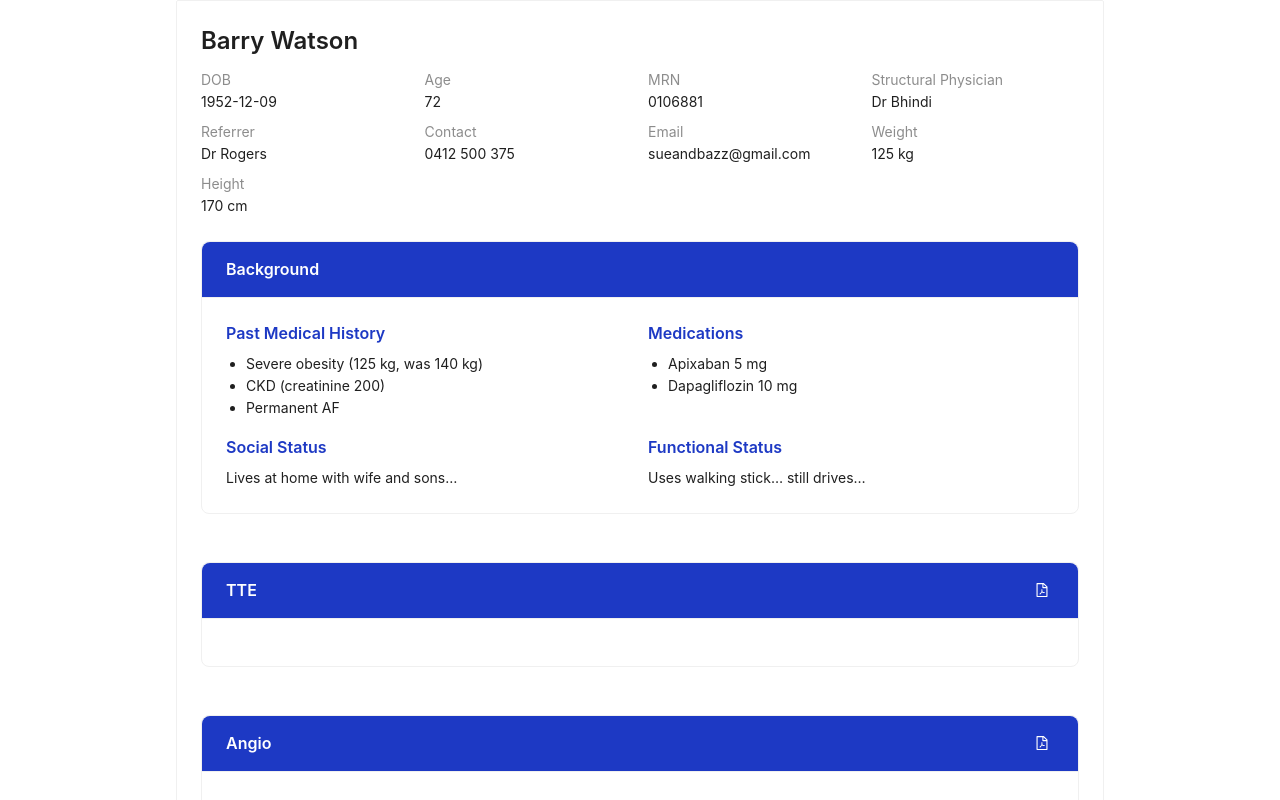
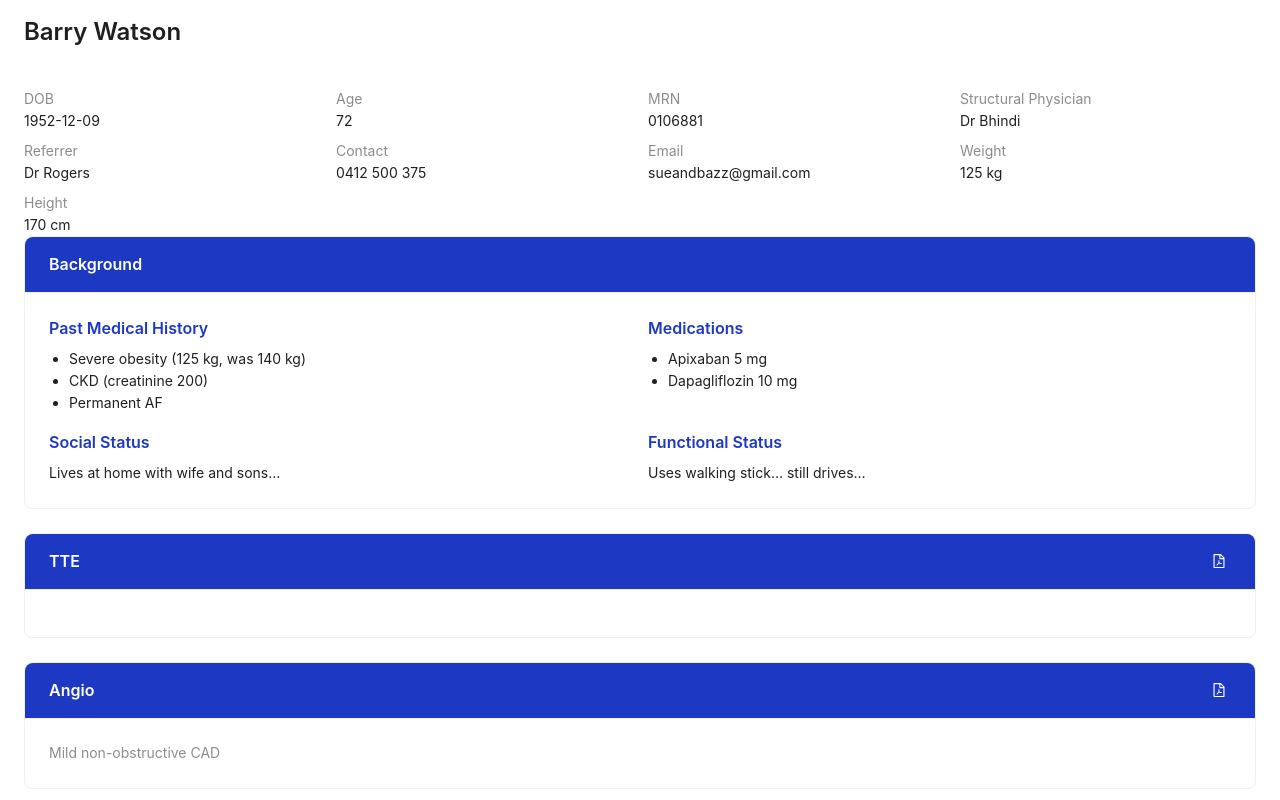
Before and after one commit to synapseedu/ravitracker-mdt, a Next.js app: page /patients/watson in a window 1280 px wide. Shown: the top 800 px of the page. Built offline with nearby package versions, Linux system fonts and the light colour scheme.

Commit message:
Use patient section components for Watson page

```diff
--- a/next.config.ts
+++ b/next.config.ts
@@ -13,6 +13,11 @@
     'rc-trigger',
   ],
 
+  // Disable ESLint during builds to allow type-unsafe utility components
+  eslint: {
+    ignoreDuringBuilds: true,
+  },
+
   // …any other Next.js options
 }
 
--- a/pages/patients/watson.tsx
+++ b/pages/patients/watson.tsx
@@ -1,11 +1,11 @@
 'use client';
 import { Typography } from 'antd';
-import PatientLayout from '../../components/PatientLayout';
+import PatientLayout from '../../components/patient/PatientLayout';
 import DemographicsGrid from '../../components/patient/DemographicsGrid';
 import StatusCard from '../../components/patient/StatusCard';
 import PatientSection from '../../components/patient/PatientSection';
 
-import { allPatients } from '../../data/patients';
+import { allPatients, getAge } from '../../data/patients';
 const { Title, Text } = Typography;
 
 const doc = allPatients.find(p => p.id === 'watson')!;        // quick lookup
@@ -15,7 +15,7 @@
     <PatientLayout title={<Title level={3}>{doc.name}</Title>}>
       <DemographicsGrid data={{
         DOB: doc.dob,
-        Age: 72,
+        Age: getAge(doc.dob),
         MRN: '0106881',
         'Structural Physician': 'Dr Bhindi',
         Referrer: 'Dr Rogers',
```
